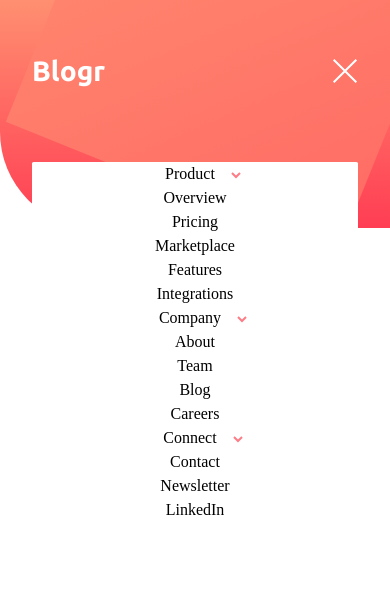
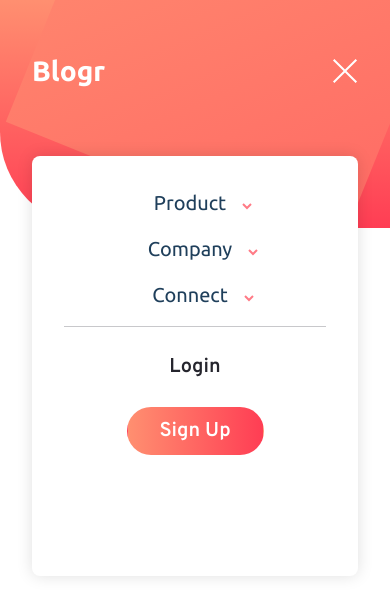
Before and after one commit to hyundonny/blogr-landing-page, a React (Create React App) app: page / in a window 390 px wide. Both pictures are taken after a click on the element 342 px from the left and 71 px from the top of the page. Shown: the top 616 px of the page. Built offline with nearby package versions, Linux system fonts and the light colour scheme.

Commit message:
Finished working on mobile menu

```diff
--- /dev/null
+++ b/src/components/dropdown.js
@@ -0,0 +1,34 @@
+import { useState } from "react";
+import cn from "classnames";
+
+const links = {
+  Product: ["Overview", "Pricing", "Marketplace", "Features", "Integrations"],
+  Company: ["About", "Team", "Blog", "Careers"],
+  Connect: ["Contact", "Newsletter", "LinkedIn"],
+};
+
+const Dropdown = ({ label }) => {
+  const [dropdownOpen, setDropdownOpen] = useState(false);
+
+  const handleClick = () => {
+    console.log(dropdownOpen);
+    setDropdownOpen((prev) => !prev);
+  };
+
+  const liElems = links[label].map((link) => (
+    <li className="mobile-menu__nav">{link}</li>
+  ));
+
+  return (
+    <li className="mobile-menu__labels">
+      <p className="mobile-menu__label" onClick={handleClick}>
+        {label}
+      </p>
+      <ul className={cn("mobile-menu__navs", { open: dropdownOpen })}>
+        {liElems}
+      </ul>
+    </li>
+  );
+};
+
+export default Dropdown;
--- a/src/sections/mobileMenu.js
+++ b/src/sections/mobileMenu.js
@@ -1,37 +1,18 @@
+import Dropdown from "../components/dropdown";
 import cn from "classnames";
 
 const MobileMenu = ({ mobileMenuOpen }) => {
   return (
     <div className={cn("mobile-menu container", { active: mobileMenuOpen })}>
-      <ul>
-        <li className="mobile-menu__labels">
-          <p className="mobile-menu__label">Product</p>
-          <ul>
-            <li>Overview</li>
-            <li>Pricing</li>
-            <li>Marketplace</li>
-            <li>Features</li>
-            <li>Integrations</li>
-          </ul>
-        </li>
-        <li className="mobile-menu__labels">
-          <p className="mobile-menu__label">Company</p>
-          <ul>
-            <li>About</li>
-            <li>Team</li>
-            <li>Blog</li>
-            <li>Careers</li>
-          </ul>
-        </li>
-        <li className="mobile-menu__labels">
-          <p className="mobile-menu__label">Connect</p>
-          <ul>
-            <li>Contact</li>
-            <li>Newsletter</li>
-            <li>LinkedIn</li>
-          </ul>
-        </li>
+      <ul className="mobile-menu__links">
+        <Dropdown label="Product" />
+        <Dropdown label="Company" />
+        <Dropdown label="Connect" />
       </ul>
+      <div className="mobile-menu__buttons">
+        <button className="mobile-menu__button">Login</button>
+        <button className="mobile-menu__button cta">Sign Up</button>
+      </div>
     </div>
   );
 };
--- a/src/styles/_mobileMenu.scss
+++ b/src/styles/_mobileMenu.scss
@@ -1,21 +1,37 @@
 .mobile-menu {
-  margin-top: 4.375rem;
+  margin-top: 4rem;
   display: none;
   position: absolute;
   color: black;
   text-align: center;
   min-width: calc(100% - 4rem);
+  box-shadow: 0px 0px 1rem 0 rgba(0, 0, 0, 0.125);
 }
 
 .mobile-menu.active {
+  min-height: 420px;
   display: block;
   left: 50%;
   transform: translateX(-50%);
   background: white;
-  border-radius: 0.1rem;
+  border-radius: 0.5rem;
+}
+
+.mobile-menu__links {
+  padding-top: 1rem;
+  padding-bottom: 1rem;
 }
 
 .mobile-menu__label {
+  font-size: 1.25rem;
+  color: $veryDarkBlue;
+  font-family: "Ubuntu";
+  font-weight: 400;
+
+  &:not(:last-child) {
+    margin-top: 1rem;
+  }
+
   &::after {
     display: inline-block;
     position: relative;
@@ -23,3 +39,56 @@
     content: url("../images/icon-arrow-dark.svg");
   }
 }
+
+.mobile-menu__navs {
+  display: none;
+  color: $veryDarkBlue;
+  margin-top: 1rem;
+  font-weight: 400;
+  border-radius: 0.5rem;
+  font-family: "Ubuntu";
+  background: darken(white, 5%);
+  padding: 1rem;
+}
+
+.mobile-menu__navs.open {
+  display: block;
+}
+
+.mobile-menu__nav {
+  & + & {
+    padding-top: 1rem;
+  }
+}
+
+.mobile-menu__buttons {
+  display: flex;
+  flex-direction: column;
+  justify-content: center;
+  align-items: center;
+  padding: 1rem;
+  gap: 1rem;
+  border-top: 1px solid $grayishBlue;
+}
+
+.mobile-menu__button {
+  font-size: 1.25rem;
+  font-weight: 600;
+  font-family: "Overpass";
+  cursor: pointer;
+  border-radius: 2rem;
+  width: 8.5625rem;
+  height: 3rem;
+  color: $veryDarkBlackBlue;
+  border: 1px solid transparent;
+  background: transparent;
+}
+
+.mobile-menu__button.cta {
+  color: white;
+  background: linear-gradient(
+    to right,
+    $gradientVeryLightRed,
+    $gradientLightRed
+  );
+}
```
